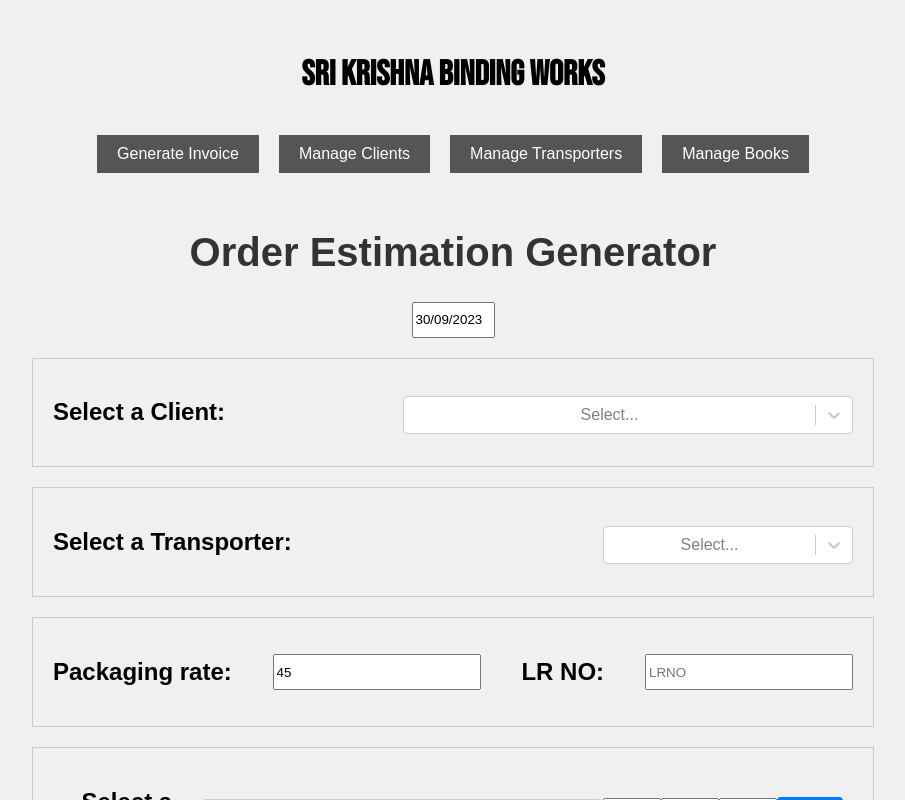
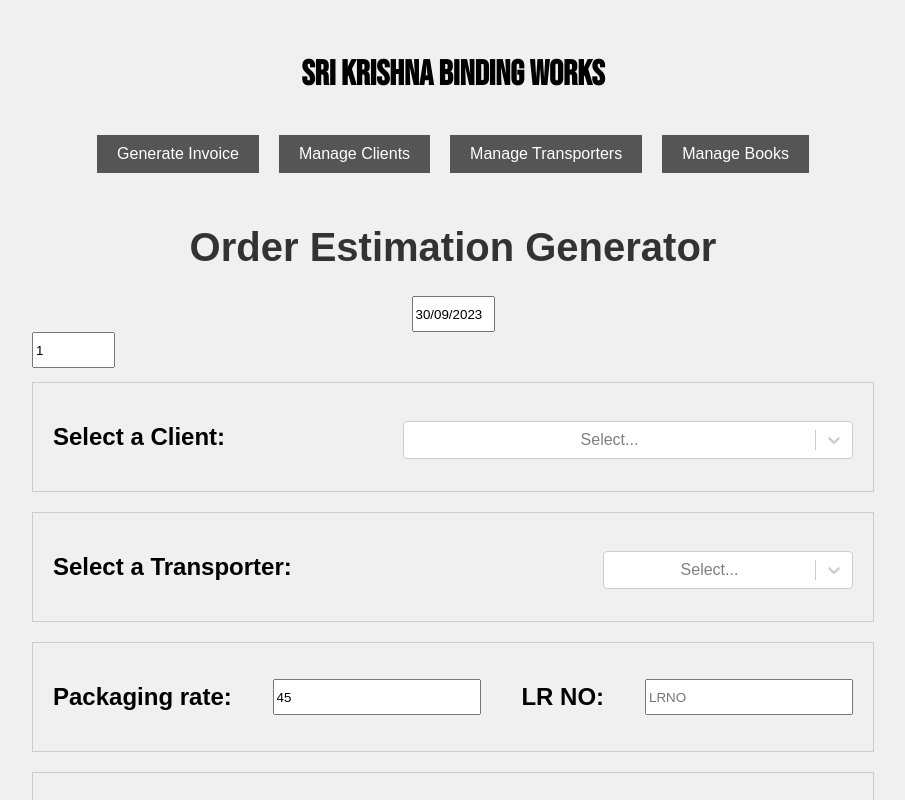
Before and after one commit to SasiSekhar7/invoiceapp2, a React (Create React App) app: page / in a window 1280 px wide. Shown: the top 800 px of the page, without its empty margins (187-1092 px from the left). Built offline with nearby package versions, Linux system fonts and the light colour scheme; no server answers.

Commit message:
with serial no. etc

```diff
--- a/src/InvoiceTemplate3.js
+++ b/src/InvoiceTemplate3.js
@@ -2,7 +2,8 @@ import { jsPDF } from 'jspdf';
 import 'jspdf-autotable';
 import callAddFont from './sunsetfont';
 
-const generateInvoice = (client, books, transporter, packaging,date,LRNO) => {
+const generateInvoice = (client, books, transporter, packaging,date,LRNO,srno) => {
+  console.log(books)
   const doc = new jsPDF();
 
   const drawCommonElements = () => {
@@ -28,19 +29,18 @@ const generateInvoice = (client, books, transporter, packaging,date,LRNO) => {
     doc.text('+91 94415 44936, +91 99511 47195', 105, 52, { align: 'center' });
 
     doc.setFontSize(12);
+    doc.text(`Serial No.${srno}`, 160, 54);
     doc.text(`Date: ${date}`, 154, 59);
     doc.text(`${client['AGENT']} / ${client['booktype']} `,20,59)
-
     doc.line(17, 63, 193, 63);
-    //console.log(client['shopName'])
     doc.setFontSize(14);
-   //doc.text(`${client['Name']},`, 14, 65);
     doc.setFont('helvetica', 'bold');
     doc.text(`${client['shopName']}`, 20, 70);
     doc.setFontSize(12);
     doc.setFont('helvetica', 'normal');
-    doc.text(`${client['ADRESS']}, ${client['CITY']}, ${client['district']}, ${client['pin']}`,20,77);
-    doc.text(`${client['mobile']}`, 20, 83);
+    doc.text(`${client['ADRESS']}, ${client['CITY']}, ${client['district']}`,20,77);
+    doc.text(`${client['pin']}`, 20, 82);
+    doc.text(`PH.NO.${client['mobile']}`, 20, 87);
     doc.setFontSize(10);
     doc.text('GOODS ONCE SOLD CANNOT BE TAKEN BACK', doc.internal.pageSize.width / 2, doc.internal.pageSize.height - 13, {
       align: 'center',
@@ -56,9 +56,9 @@ const generateInvoice = (client, books, transporter, packaging,date,LRNO) => {
   const tableData = books.map((book) => [
     book.quantity.toString(),
     book.book['name'],
-    (book.quantity * book.book['bundleQuantity']),
+    (book.quantity * book['bundleQuantity']),
     book['rate'].toString(),
-    (book.quantity * book['rate'] * book.book['bundleQuantity']).toLocaleString('en-IN'),
+    (book.quantity * book['rate'] * book['bundleQuantity']).toLocaleString('en-IN'),
   ]);
   let additionalFee = 80;
   let additionalFeeAmount =0;
--- a/src/Test.js
+++ b/src/Test.js
@@ -19,6 +19,8 @@ function Invoice() {
   const [clientDetails, setClientDetails] = useState(null);
   const [selectedDate, setSelectedDate] = useState('');
   const [LRNO, setLRNO] = useState(null);
+  const [serialNumber, setSerialNumber] = useState(1);
+  const [manualSerialNumber, setManualSerialNumber] = useState('');
   const baseURL = 'https://invoice-api-2ldk.onrender.com';
   useEffect(() => {
     // Fetch clients data using Axios
@@ -49,6 +51,10 @@ function Invoice() {
       });
   }, []);
 
+  useEffect(() => {
+    // Reset serial number to 1 when the date changes (new day)
+    setSerialNumber(1);
+  }, [selectedDate]);
   useEffect(() => {
     const currentDate = new Date();
     const formattedDate = `${String(currentDate.getDate()).padStart(2, '0')}/${
@@ -102,14 +108,34 @@ function Invoice() {
     setRate(0);
     setClientDetails(null);
   };
+  const handleManualSerialNumberChange = (e) => {
+    setManualSerialNumber(e.target.value);
+    // Clear serial number when manually entering a new number
+    setSerialNumber(1);
+  };
 
   const downloadPdf = () => {
     if (selectedClient && selectedBooks.length > 0) {
-      const invoiceDoc = generateInvoice(selectedClient, selectedBooks, selectedTransporter, packagingRate,selectedDate,LRNO);
-      invoiceDoc.save(`${selectedClient['shopName']}.pdf`);
-      console.log(selectedClient)
+      const effectiveSerialNumber = manualSerialNumber ? parseInt(manualSerialNumber) : serialNumber;
+
+      const invoiceDoc = generateInvoice(
+        selectedClient,
+        selectedBooks,
+        selectedTransporter,
+        packagingRate,
+        selectedDate,
+        LRNO,
+        effectiveSerialNumber
+      );
+
+      invoiceDoc.save(`${selectedClient['shopName']}_Invoice_${effectiveSerialNumber}.pdf`);
+
+      if (!manualSerialNumber) {
+        setSerialNumber((prevSerialNumber) => prevSerialNumber + 1); // Increment serial number
+      }
     }
-  }
+  };
+
   const deleteBook = (index) => {
     const updatedBooks = [...selectedBooks];
     updatedBooks.splice(index, 1);
@@ -130,6 +156,16 @@ function Invoice() {
             onChange={(e) => setSelectedDate(e.target.value)}
           />
         </div>
+        <div className="input-fields-date">
+          <input
+            className='input-fields-date'
+            type="number"
+            placeholder="Serial Number"
+            value={manualSerialNumber !== '' ? manualSerialNumber : serialNumber}
+            onChange={handleManualSerialNumberChange}
+          />
+        </div>
+
       <div className="section">
         <h2>Select a Client:</h2>
         <Select
```
